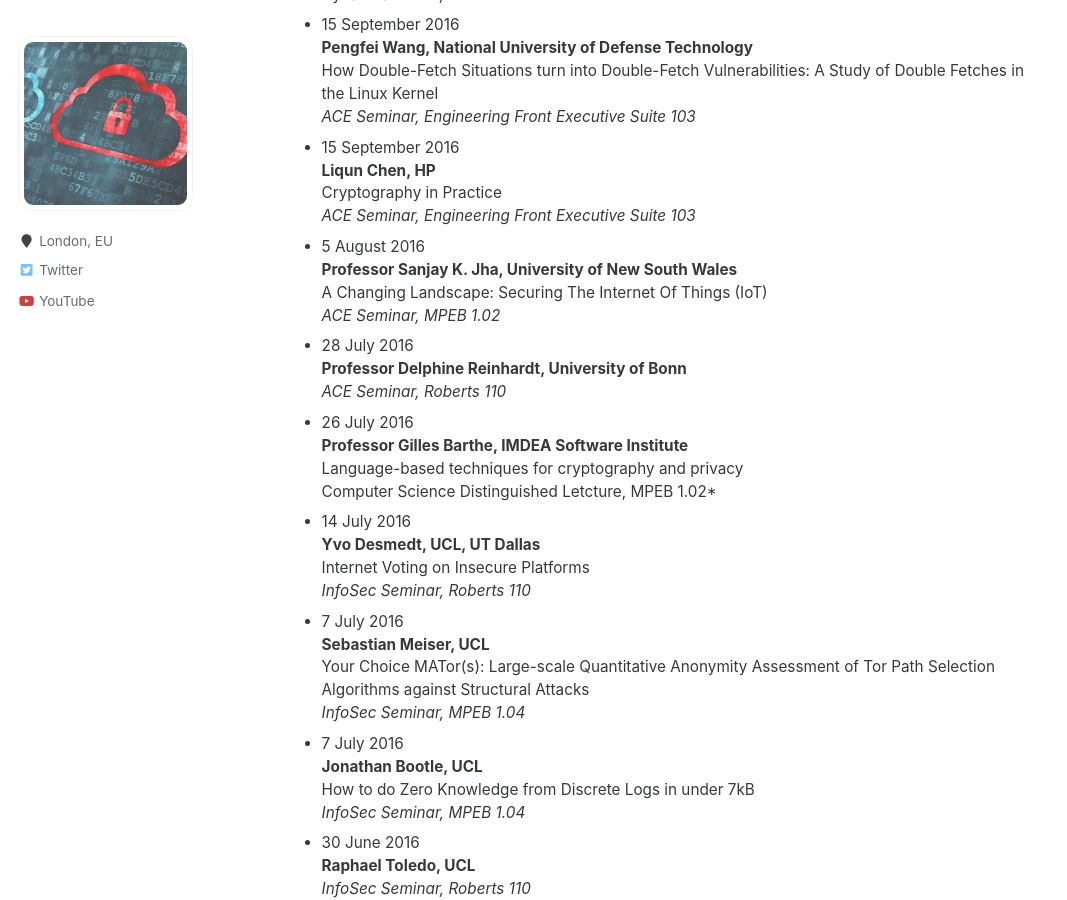
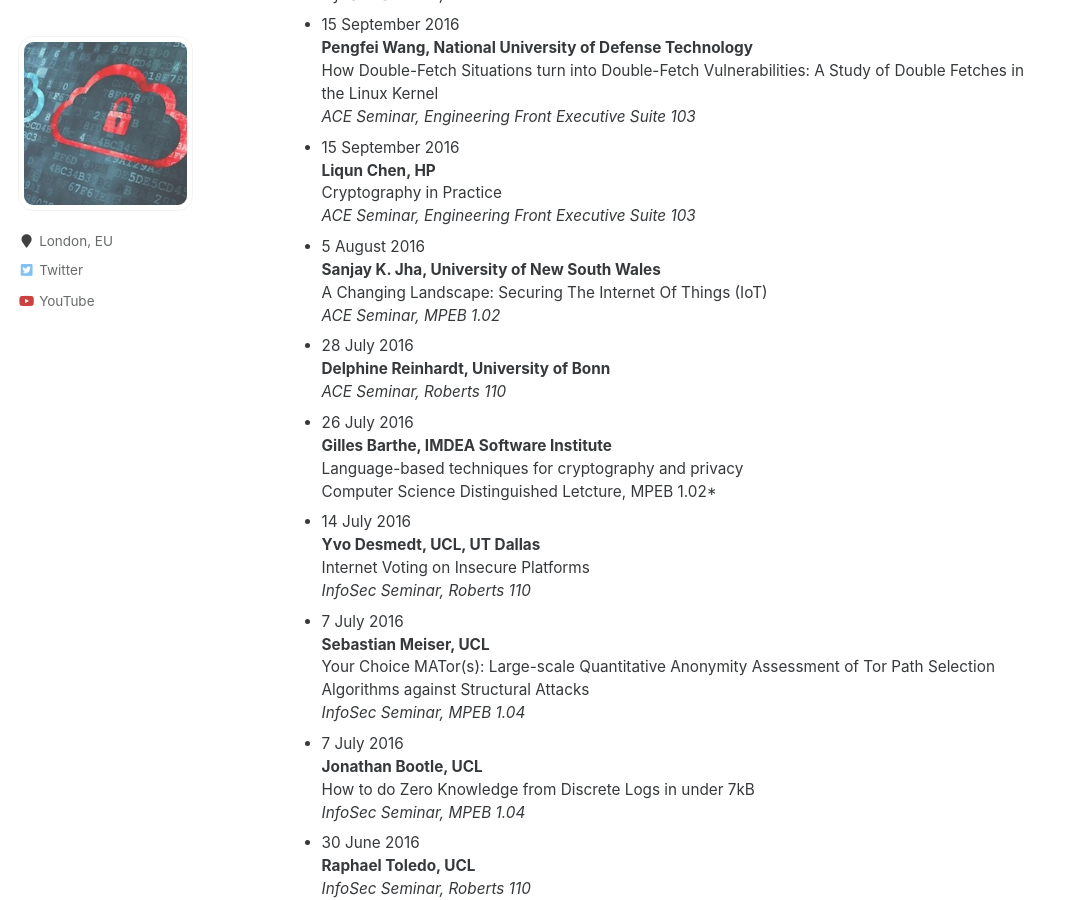
Before and after one commit to uclisec/uclisec.github.io, a Jekyll site: the page built from _pages/seminars.md, in a window 1280 px wide and 900 px high, scrolled down 15600 px. Shown: the whole window, without its empty margins (0-1067 px from the left). Built offline with Jekyll 4.4.1, drawn with Linux system fonts in a browser that asks for light colours; some of the changed text lies outside the part shown.

Commit message:
past seminars

```diff
--- a/_pages/seminars.md
+++ b/_pages/seminars.md
@@ -494,7 +494,7 @@ Automatic Learning and Enforcement of Authorization Rules in Online Social Netwo
 Obstacles to the Adoption of Secure Communication Tools
 *InfoSec Seminar, Gordon Street(25)*
 * 27 April 2017
-**Professor Anna Squicciarini, Penn State University**
+**Anna Squicciarini, Penn State University**
 Toward Controlling Malicious Users in Online Social Platforms
 *ACE Seminar, Roberts 309*
 * 6 April 2017
@@ -581,7 +581,7 @@ Déjà Q All Over Again: Tighter and Broader Reductions of q-Type Assumptions
 Understanding The Use Of Leaked Webmail Credentials
 *InfoSec Seminar, Roberts 309*
 * 3 November 2016
-**Professor N Asokan, Aalto University**
+**N Asokan, Aalto University**
 Technology Transfer from Security Research Projects: A Personal Perspective
 *ACE Seminar, Gordon Street(25)*
 * 2 November 2016
@@ -617,14 +617,14 @@ How Double-Fetch Situations turn into Double-Fetch Vulnerabilities: A Study of D
 Cryptography in Practice
 *ACE Seminar, Engineering Front Executive Suite 103*
 * 5 August 2016
-**Professor Sanjay K. Jha, University of New South Wales**
+**Sanjay K. Jha, University of New South Wales**
 A Changing Landscape: Securing The Internet Of Things (IoT)
 *ACE Seminar, MPEB 1.02*
 * 28 July 2016
-**Professor Delphine Reinhardt, University of Bonn**
+**Delphine Reinhardt, University of Bonn**
 *ACE Seminar, Roberts 110*
 * 26 July 2016
-**Professor Gilles Barthe, IMDEA Software Institute**
+**Gilles Barthe, IMDEA Software Institute**
 Language-based techniques for cryptography and privacy
 Computer Science Distinguished Letcture, MPEB 1.02*
 * 14 July 2016
```
